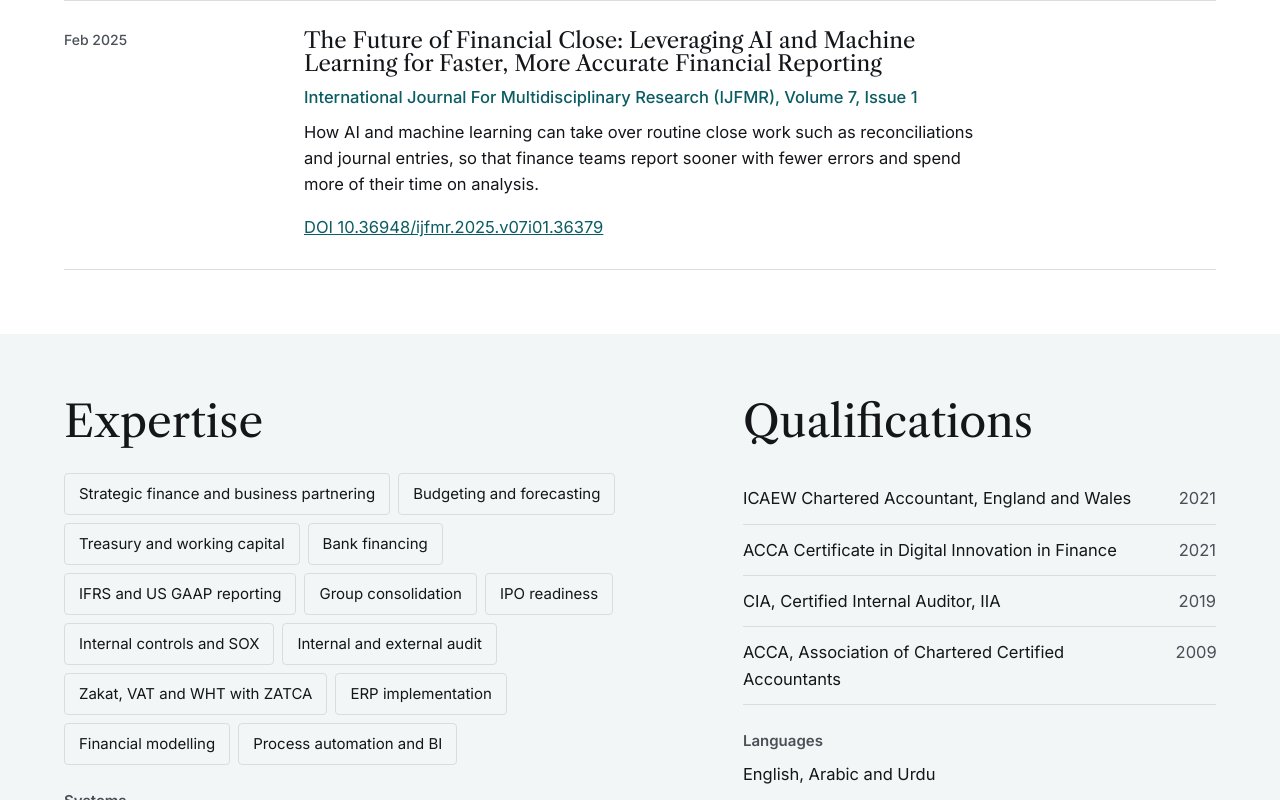
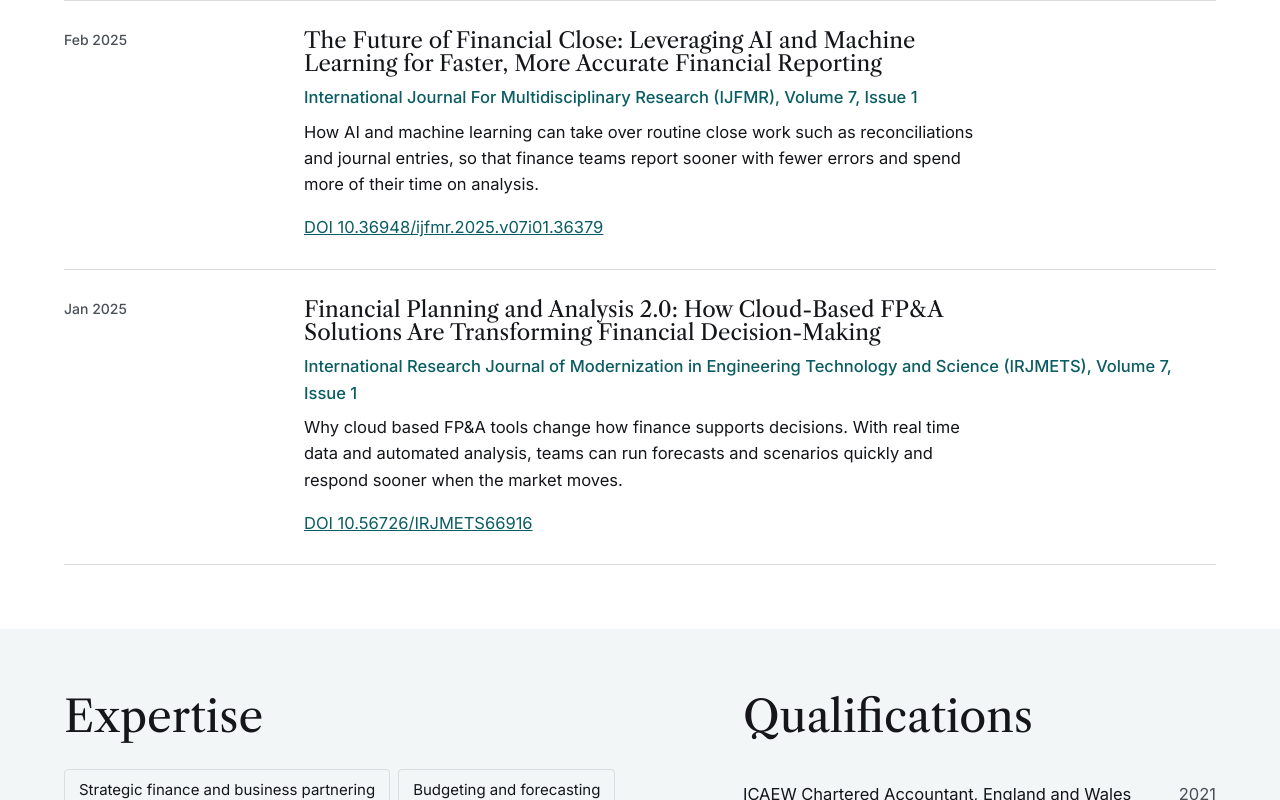
Before and after one commit to muddasirfarooq/muddasirfarooq.github.io, a plain HTML site: page index.html in a window 1280 px wide. Shown: the part 4893-5693 px from the top of the page. Drawn offline with nearby package versions, Linux system fonts and the light colour scheme.

Commit message:
Add IRJMETS FP&A paper to publications
Co-Authored-By: Claude Opus 5.5 <noreply@anthropic.com>
Claude-Session: https://claude.ai/code/session_01ScvKaiskXQbBXWF4bChhpr

```diff
--- a/index.html
+++ b/index.html
@@ -104,7 +104,7 @@ nav a:hover{color:var(--teal)}
 .talks em{font-family:"Libre Caslon Text",Georgia,serif}
 
 /* publications */
-.pub{display:grid;grid-template-columns:200px minmax(0,1fr);gap:8px 40px;padding:28px 0;border-block:1px solid var(--rule)}
+.pub{display:grid;grid-template-columns:200px minmax(0,1fr);gap:8px 40px;padding:28px 0;border-top:1px solid var(--rule)}.pub:last-child{border-bottom:1px solid var(--rule)}
 .pub h3{margin-bottom:8px}.pub h3 a{color:var(--ink);text-decoration:none}.pub h3 a:hover{color:var(--teal)}
 .pub .venue{color:var(--teal);font-weight:500;margin-bottom:8px}
 @media(max-width:900px){.pub{grid-template-columns:minmax(0,1fr)}}
@@ -240,6 +240,15 @@ nav{gap:2px 14px}nav a{font-size:14px}
       <a href="https://doi.org/10.36948/ijfmr.2025.v07i01.36379" target="_blank" rel="noopener">DOI 10.36948/ijfmr.2025.v07i01.36379</a>
     </div>
   </article>
+  <article class="pub">
+    <div class="when">Jan 2025</div>
+    <div>
+      <h3><a href="https://doi.org/10.56726/IRJMETS66916" target="_blank" rel="noopener">Financial Planning and Analysis 2.0: How Cloud-Based FP&amp;A Solutions Are Transforming Financial Decision-Making</a></h3>
+      <div class="venue">International Research Journal of Modernization in Engineering Technology and Science (IRJMETS), Volume 7, Issue 1</div>
+      <p>Why cloud based FP&amp;A tools change how finance supports decisions. With real time data and automated analysis, teams can run forecasts and scenarios quickly and respond sooner when the market moves.</p>
+      <a href="https://doi.org/10.56726/IRJMETS66916" target="_blank" rel="noopener">DOI 10.56726/IRJMETS66916</a>
+    </div>
+  </article>
 </div></section>
 
 <section class="band tint" id="expertise"><div class="wrap cols rise">
```
